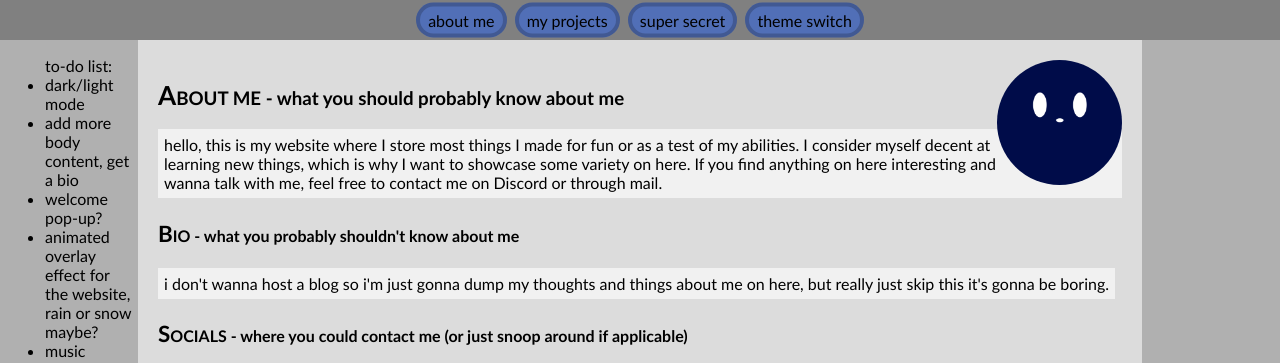
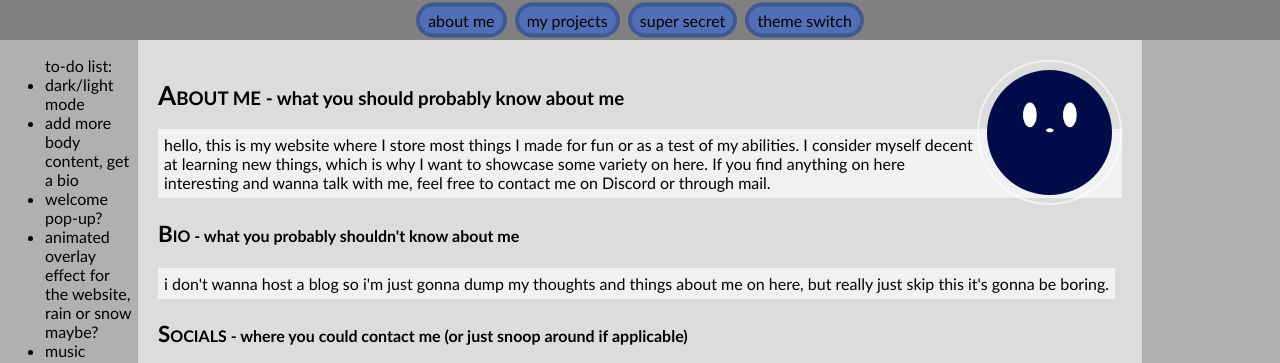
Before and after one commit to Fumeda/Fumeda.github.io, a plain HTML site: page index.html in a window 1280 px wide. Shown: the top 363 px of the page. Drawn offline with Linux system fonts and the light colour scheme.

Commit message:
desevideres update

```diff
--- a/style.css
+++ b/style.css
@@ -22,7 +22,8 @@ main {
   height: calc(115vh - 40px); /*adjust for padding*/
   float: left;
   text-align: left;
-  padding:20px;;
+  overflow-y: scroll;
+  padding: 20px;
 }
 
 aside {
@@ -108,6 +109,13 @@ td {
   padding: 2px;
 }
 
+img {
+  border: 2px solid rgba(255, 255, 255, 0.6);
+  padding:8px;
+  max-width: 200px;
+  max-height: 200px;
+}
+
 p {
   padding: 6px;
   background-color: rgba(255, 255, 255, 0.6);
```
Also changed, not shown: img/desevideres/1.png (added), img/desevideres/2.png (added), img/desevideres/3.png (added), img/desevideres/4.png (added), img/desevideres/6.png (added), img/desevideres/7.png (added), img/desevideres/8.png (added), 2 other files.
